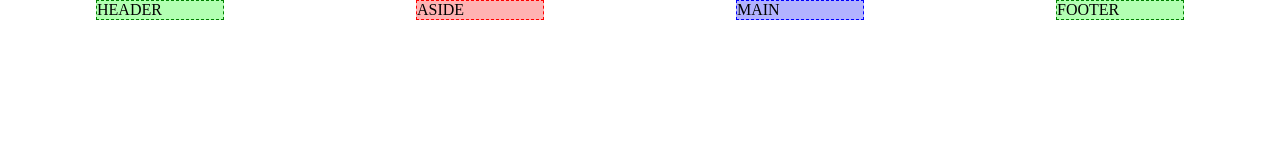
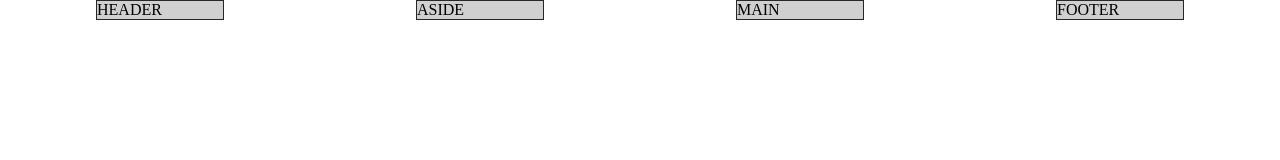
Before and after one commit to Hblutau/meu-portifolio, a plain HTML site: page index.html in a window 1280 px wide. Drawn offline with Linux system fonts and the light colour scheme.

Commit message:
meu-portifolio

```diff
--- a/assets/css/style.css
+++ b/assets/css/style.css
@@ -15,20 +15,20 @@ body {
     height: 100vh;
 }
 header, footer {
-    border: 1px dashed green;
-    background-color: rgba(0,255,0,0.3);
+    border: 1.5px solid rgb(39, 39, 39);
+    background-color: rgba(100, 100, 100, 0.3);
     width: 10%;
     /* height: 10vh; */
 }
 aside {
-    border: 1px dashed red;
-    background-color: rgba(255,0,0,0.3);
+    border: 1.5px solid  rgb(39, 39, 39);
+    background-color: rgba(100,100,100,0.3);
     width: 10%;
     /* height: 10vh; */
 }
 main {
-    border: 1px dashed blue;
-    background-color:rgba(0,0,255,0.3);
+    border: 1.5px solid rgb(39, 39, 39);
+    background-color: rgba(100, 100, 100, 0.3);
     width: 10%;
     /* height: 20vh; */
 }
```
